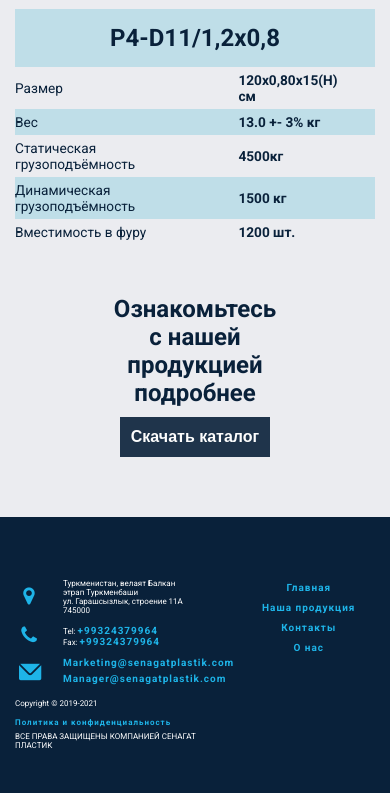
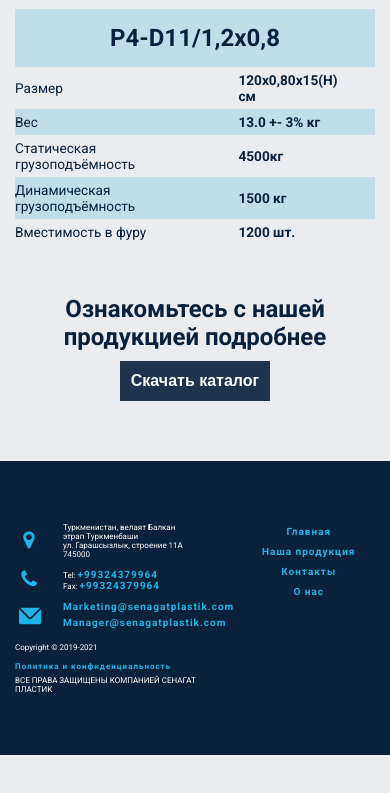
Before and after one commit to tmdevgroup/sp, a plain HTML site: page production.html in a window 390 px wide. Shown: the part 2216-3009 px from the top of the page. After the commit the page ends 2971 px from the top, so only its background shows below. Drawn offline with Linux system fonts and the light colour scheme.

Commit message:
Update production.html

```diff
--- a/production.html
+++ b/production.html
@@ -247,7 +247,7 @@
    <div class="download-catalog">
       <div class="container">
          <div class="row justify-content-center">
-            <div class="col-6">
+            <div class="col-10 col-md-6">
                <h2>Ознакомьтесь с нашей продукцией подробнее</h2>
                <button class="btn"> <a href="documents/broshure.pdf" download> Скачать каталог </a></button>
             </div>
```
